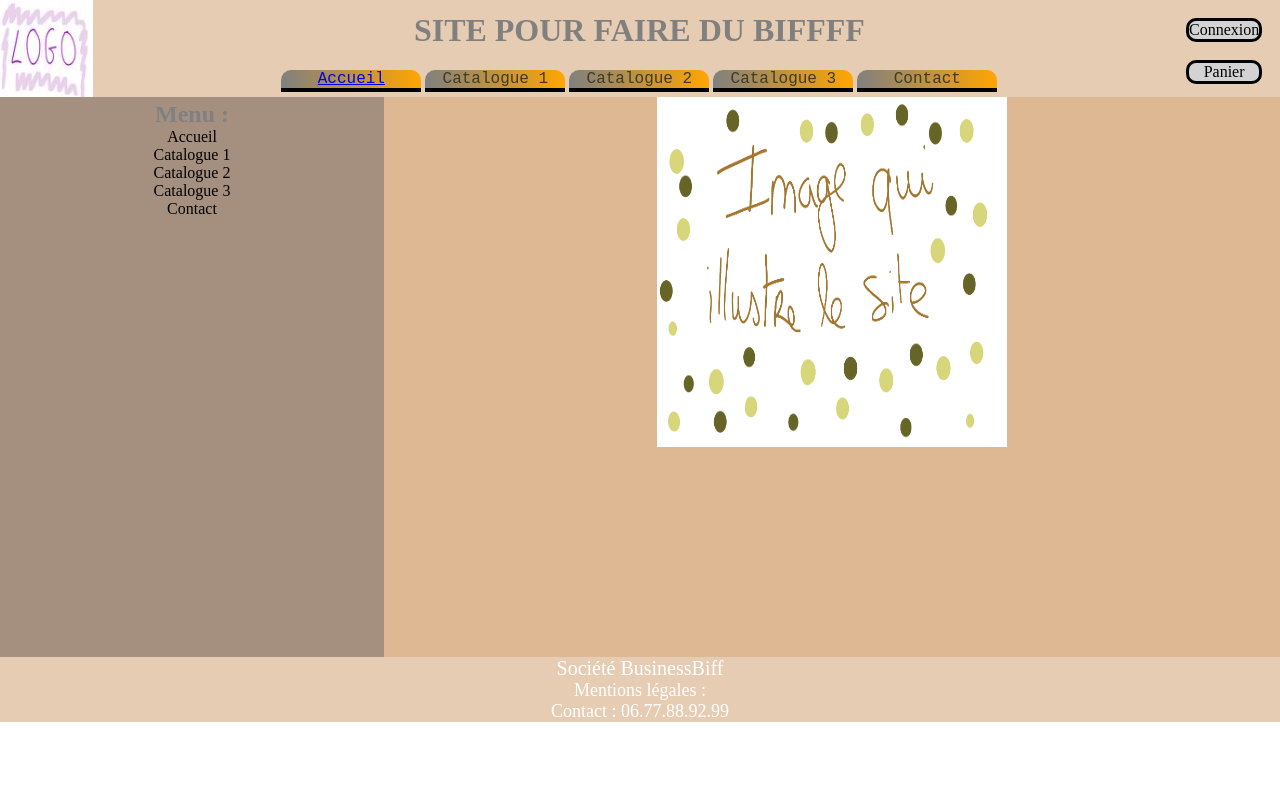
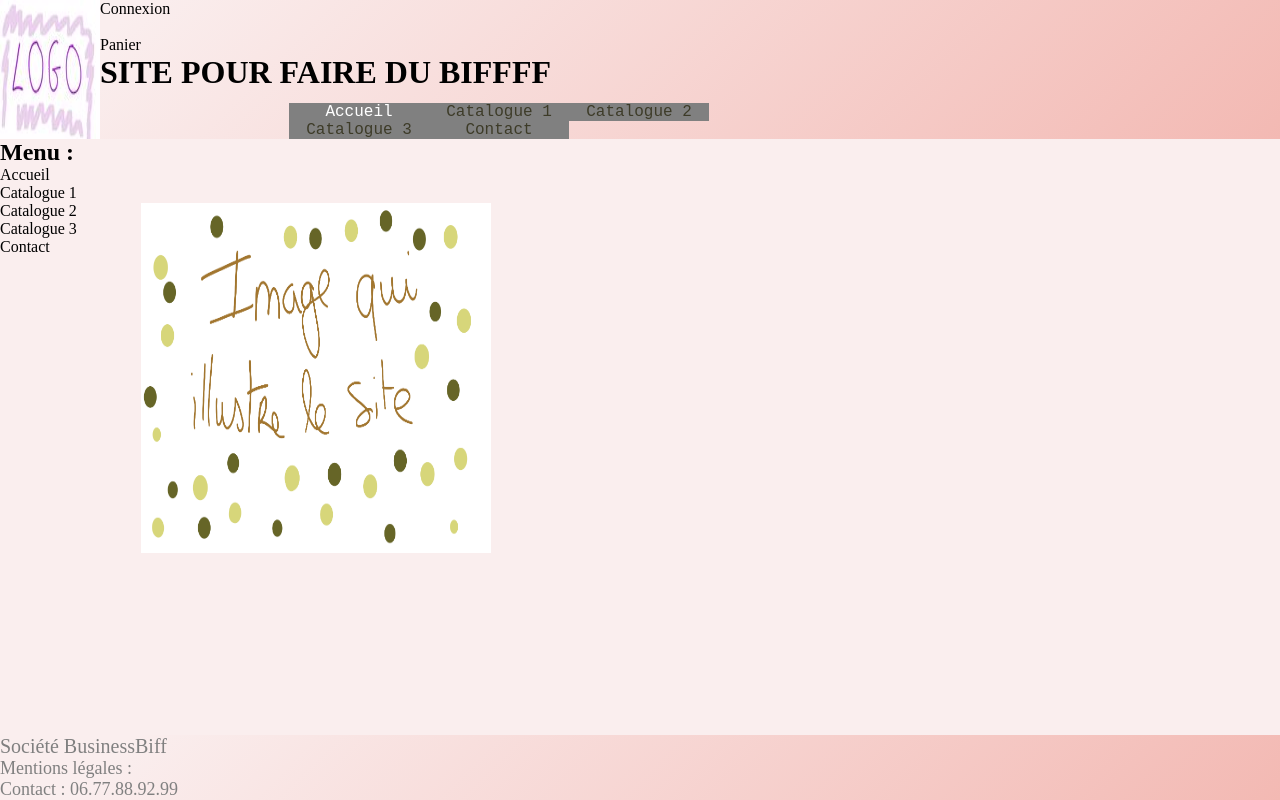
Before and after one commit to Le-7/PREING2MI3-AITCHADI-BELHADJ-CERF-COSTA, a PHP site: page / in a window 1280 px wide. Run offline with PHP 8.4, Linux system fonts and the light colour scheme.

Commit message:
Page d'accueil plus ou moins finie

```diff
--- a/css/index.css
+++ b/css/index.css
@@ -3,124 +3,357 @@ AIT CHADI Anissa, BELLHAJ Dillan, CERF Fabien, COSTA Mathéo
 PRÉING2 MI 3*/
 
 
-*{                              /*Pour retirer les margin par défaut du body*/
+
+* {                              /*Pour retirer les margin par défaut du body*/
     margin: 0;
     padding: 0; }
 
-                                /*Pour faire en sorte que l'affichage prenne la taille de l'écran*/
-html{
+                                /*Pour faire en sorte que l'affichage prenne la taille de l'écran
+                                 background: linear-gradient(to right, transparent, 30%, rgb(247, 212, 208))*/
+html {
     height: 100%;}
 
-body{
-    height: 100%;
-    }
+body {
+    height: 100%; }
 
                                 /*On créé un div qui contient tous les éléments du Body pour que ca fasse la taille entière*/
 .contenu {
     min-height: 100%;
     position: relative;
+    background:rgb(250, 238, 238);
+
+
 }
 
-header    {
-        background-color: #e6ccb2;
+header {
     display: flex;
-         }
+    background: linear-gradient(135deg, transparent 10%,rgb(243, 185, 179) ) ;
+    /*border-bottom-style: solid;
+    border-color: black;*/
+    /*background-color: #e6ccb2;*/  }
                                 /*Div pour le menu et le titre dans le header pour que ce soit affiché l'un en dessous de l'autre*/
-.nul{
+.banniere {
     width: 100%;
     flex-direction: column;
     justify-content: center;
     align-items: center;
 }
 
-#logo{
+#logo {
     width: 100%;                 /*Taille max du div créé exprès pour que le logo prenne bien la taille du header*/
     height: 100%; }
 
-h1 {                             /*Pour mettre les propriétés du h1 du header plus facilement/spécifiquement*/
+.banniere>h1 {                     /*Pour mettre les propriétés du h1 du header plus facilement/spécifiquement*/
     color:grey;
     text-align: center;
     padding-top: 1%;
+    font-family:'Pacifico' ; }
+
+.button1 {
+                        /*Div pour les caractéristiques provisoires du "bouton" button1*/
+    align-items: center;
+    border: 4px solid grey;
+    border-radius: 20px;
+    box-sizing: border-box;
+    background-color: grey;
+    color: white;
+    display: flex;
+    font-family: 'Courier New', Courier, monospace;
+    font-size: 110%;
+    justify-content: center;
+    line-height: 1em;
+    max-width: 100%;
+    padding: 5px 5px 5px 5px;
+    touch-action: manipulation;
+    white-space: nowrap;
+    cursor: pointer; }
+
+
+.button1:hover {
+    background: rgb(243, 185, 179);
+    border: 2px solid white;
 }
 
-.conex{                          /*Div pour l'espace de connexion et le pannier, alignés à droite*/
+.placement {               /*Placement des boutons connexion et panier*/
+    text-align: center;
+    font-family: 'Courier New', Courier, monospace;
     float: right;
-    width: max-content;
-    /*text-align: right;*/
-    padding-top: 1.5%;
     padding-right: 1.5%;
-}
 
-.connexion{                      /*Div pour les caractéristiques provisoires du "bouton" connexion*/
-    background-color: lightgray;
+    /*background-color: lightgray;
     border-style: solid;
     border-color: black;
-    border-top-right-radius: 10px;             /*Arrondi en haut à droite*/
+    border-top-right-radius: 10px;
     border-top-left-radius: 10px;
-    border-bottom-right-radius: 10px;         /*Arrondi en haut à droite*/
-    border-bottom-left-radius: 10px;
-    text-align: center; }
+    border-bottom-right-radius: 10px;
+    border-bottom-left-radius: 10px; */ }
 
-.panier{                             /*Div pour les caractéristiques provisoires du "bouton" pannier*/
-    background-color: lightgray;
-    text-align: center;
-    border-style: solid;
-    border-color: black;
-    border-top-right-radius: 10px;             /*Arrondi en haut à droite*/
-    border-top-left-radius: 10px;
-    border-bottom-right-radius: 10px;         /*Arrondi en haut à droite*/
-    border-bottom-left-radius: 10px; }
+.menuH {
+                             /*Menu Horizontal du header*/
+    width: fit-content;
+    margin-right: 0%;
+    margin-left: 27%;
+    padding-top: 1.7%;
+    color:rgb(61, 59, 40);
+    display: flex;
+    /* white-space:nowrap;*/  }
 
-.menuH{                              /*Menu Horizontal du header*/
-
-   padding-top: 1.7%;
-    display: flex;
-    color:rgb(61, 59, 40); }
-
-.menuH ul {                         /*Caractéristiques du menu pour affichage horizontal sans puces*/
+.menuH ul {                       /*Caractéristiques du menu pour affichage horizontal sans puces*/
     text-align: center;
     list-style-type: none;
     position: relative;
     width: 100%; }
 
-.menuH ul li {                       /*Caractéristiques provisoires du menu (j'ai mis ca en attendant de changer)*/
+.menuH ul li {
+
+                              /*Caractéristiques du menu*/
     width: 140px;
-    display: inline-block;                 /*Mise en forme*/
-    background-image:linear-gradient(to right, grey, orange); /*Dégradé pour la couleur de fond*/
-    border-bottom: 4px black solid;        /*Bordure simple noire sous les premiers éléments*/
-    border-top-right-radius: 10px;         /*Arrondi en haut à droite*/
-    border-top-left-radius: 10px;
-}
+    float: left;
+    background-color: grey;
+    /*background: linear-gradient(to bottom right, purple, #eea1d7);*/
+    /*background-image:linear-gradient(to right,  rgb(247, 212, 208), rgba(128, 128, 128, 0.747));*/
+    /*border-bottom: 4px black solid;*/ }     /*Bordure simple noire sous les premiers éléments*/
 
 .menuH li {                          /*Caractéristiques provisoires du menu*/
     display: inline-block;
     float:none;
     font-family: 'Courier New', Courier, monospace; }
 
-.milieu{                              /*Div pour l'espace du milieu entre header et footer*/
+.menuH a {                             /*Caractéristiques des "options" du menu*/
+display : block;
+color : white;
+text-decoration: none; }
+
+.menuH  a:hover {
+  background: rgb(243, 185, 179);
+  border: 2px solid white; }
+
+
+.milieu {
+                                  /*Div pour l'espace du milieu entre header et footer*/
         display: flex;
         flex-wrap: wrap;
+        overflow-y: auto;
         width: 100%;
-        height: 70vh; /*Je pense qu'il faut reussir a modifier ca pcq c ca qui pose pb pour le footer*/
+        min-height: 100%;
+        height: calc(100vh - 19vh); } /*Je pense qu'il faut reussir a modifier ca pcq c ca qui pose pb pour le footer*/
+
+
+
+main {                                 /*Partie de droite (quand y'avait encore une partie gauche)*/
+    padding : 5% 5% 5% 5%;
+    text-align: center;
+    /* background-color: #ddb892;*/
+    /*width: 85%*/; /*Plus besoin de la largeur pcq plus de partie gauche*/}
+
+main>p {
+    padding-bottom: 3%;
+    padding-left: 2%;
+    padding-right: 2%;
+    font-size: 115%;
+    text-align: justify; }
+
+footer {
+                   /*Footer*/
+    position:absolute;   /*Obligé de mettre en absolu pour le fixer en bas de page*/
+    bottom: 0;           /*Fixé en bas de page*/
+    width: 100%;
+    height: auto;
+    color:grey;
+    display: inline-block;
+    background: linear-gradient(135deg, transparent 10%,rgb(243, 185, 179) ) ;
+    /*border-top-style: solid;
+    border-color: black; */
+    /*background-color: #e6ccb2;*/ }
+
+.infos {         /*Caractéristiques des div du footer*/
+  float: left;   /*Pour les afficher en ligne*/ }
+
+.reseauxlog {      /*Caractéristiques des logos réseaux sociaux*/
+  color: grey;
+  transition: color 0.2s;
+  text-decoration: none;
+  margin: 0 10px; }
+
+.reseauxlog:hover{  /*Passage de la souris sur les logos*/
+  color:black; }
+
+#réseaux, #mentions, #contact1, #contact2{  /*Pour placer les éléments du footer*/
+  margin-top: 2.3%; }
+
+
+#plan ul {      /*Plan du site*/
+  list-style: none; }
+
+#plan ul li a {
+  text-decoration: none;
+  color: grey; }
+
+#plan ul li a:hover{
+  color:black; }
+
+#formulaire {
+  z-index: 9;     /*Pour faire passer le formulaire en premier plan*/
+  position: fixed;
+  display: none;  /*Pas affiché par défaut*/
+  width: 15%;
+  right: 5%;
+  top: 15%;
+  background: rgba(255, 255, 255, .3);
+  padding: 0 3rem 3rem 3rem;
+  height: fit-content;
+  border-radius: 20px;
+  border-left: 1px solid rgba(255, 255, 255, .3);
+  border-top: 1px solid rgba(255, 255, 255, .3);
+  backdrop-filter: blur(10px);
+  -webkit-backdrop-filter: blur(10px);
+  -moz-backdrop-filter: blur(10px);
+  box-shadow: 20px 20px 40px -6px rgba(0, 0, 0, .2);
+  text-align: center; }
+
+#fermé {           /*Bouton pour fermer le formulaire de connexion*/
+  width: fit-content;
+  background-color:grey;
+  color:white; }
+
+#formulaire p {
+  color: grey;
+  font-weight: 500;
+  opacity: .7;
+  font-size: 1.4rem;
+  margin-bottom: 60px;
+  text-shadow: 2px 2px 4px rgba(0, 0, 0, .2); }
+
+#formulaire a {
+  text-decoration: none;
+  color: grey;
+  font-size: 12px; }
+
+#formulaire a:hover {
+  text-shadow: 2px 2px 6px #00000040;
+  color: grey; }
+
+#formulaire a:link {
+  color:grey; }
+
+#formulaire a:visited {
+  color:grey; }
+
+#formulaire a:active {
+  text-shadow: none; }
+
+input {
+  background: transparent;
+  border: none;
+  border-left: 1px solid rgba(255, 255, 255, .3);
+  border-top: 1px solid rgba(255, 255, 255, .3);
+  padding: 1rem;
+  width: 80%;
+  border-radius: 50px;
+  backdrop-filter: blur(5px);
+  -webkit-backdrop-filter: blur(5px);
+  -moz-backdrop-filter: blur(5px);
+  color: grey;
+  font-weight: 500;
+  text-shadow: 2px 2px 4px rgba(0, 0, 0, .2);
+  transition: all .3s;
+  margin-bottom: 2em; }
+
+input:hover, input[type="email"]:focus, input[type="mdp"]:focus {
+  background: rgba(255,255,255,0.1);
+  box-shadow: 4px 4px 60px 8px rgba(0,0,0,0.2); }
+
+input[type="button"] {
+  margin-left: 100%;
+  margin-top: 0;
+  font-size: 10px;
+  cursor: pointer;
+  padding: 5%; }
+
+::placeholder {
+  color: grey; }
+
+.infos {
+  padding : 0% 5.5% 0% 5.5%; }
+
+.infos:hover {
+  color:black; }
+
+#illustration {
+  width: 25%; }
+
+.bulle {          /*Carcatéristiques générales des bulles de fond*/
+  border-radius: 50%;
+  background: linear-gradient(135deg, transparent 20%,rgb(243, 185, 179) ) ;
+  position: absolute; }
+
+.bulle.un {       /*Position et taille de la premiere bulle et ainsi de suite*/
+  width: 15%;
+  height: 30%;
+  top: 15%;
+  right: 10%; }
+
+.bulle.deux {
+  width: 15%;
+  height: 30%;
+  top: 40%;
+  left: 7%; }
+
+.bulle.trois {
+  width: 5%;
+  height: 10%;
+  top: 15%;
+  left: 15%; }
+
+.bulle.quatre {
+  width: 15%;
+  height: 30%;
+  top: 55%;
+  right: 15%; }
+
+.bulle.cinq {
+  width: 10%;
+  height: 20%;
+  top: 70%;
+  left: 20%;}
+
+/* Partie de gauche
+nav {
+        width: 15%;
+        background: linear-gradient(to right, transparent, 50%, rgb(247, 212, 208));
+        } */
+
+/*.menu{
+    margin: auto;            Pour centrer le menu                 Menu vertical de la partie de gauche
+      text-align: center;
+    padding: 50% 0% 50% 0%;
+width: fit-content; }
+
+.menu>h1 {
+    color:grey;
+    text-align: center;
+    font-family:'Pacifico' ;
     }
 
-main{                               /*Partie de droite*/
-    width: 70%;
-    background-color: #ddb892;
-    text-align: center; }
+.menu ul {
 
-nav {                                /*Partie de gauche*/
-        width: 30%;
-        background-color: #a5907f; }
+    padding-top: 5%;
+    margin-right: 0;
+    width: fit-content;
+    list-style-type: none;
+}
 
-.menu{                              /*Menu vertical de la partie de gauche*/
-      text-align: center; }
+.menu li {
+    font-family: 'Courier New', Courier, monospace;
+}
 
-footer {                             /*Footer*/
-    width: 100%;
-    height: auto;
-    position:relative;
-    bottom: 0;
-    background-color: #e6ccb2;
-    color: white;
-    text-align: center; }
+.menu ul li {
+    width: 140px;
+    background-image:linear-gradient(to right,  rgb(247, 212, 208), rgba(128, 128, 128, 0.747));
+    border-bottom: 2px black solid;}
+        Bordure simple noire sous les premiers éléments
+.menu a {
+                                Caractéristiques des "options" du menu
+display : block;                       Mise en forme
+color : #000000;
+text-decoration: none;  }   */
```
Lines whose indentation alone changed are shown as unchanged.
